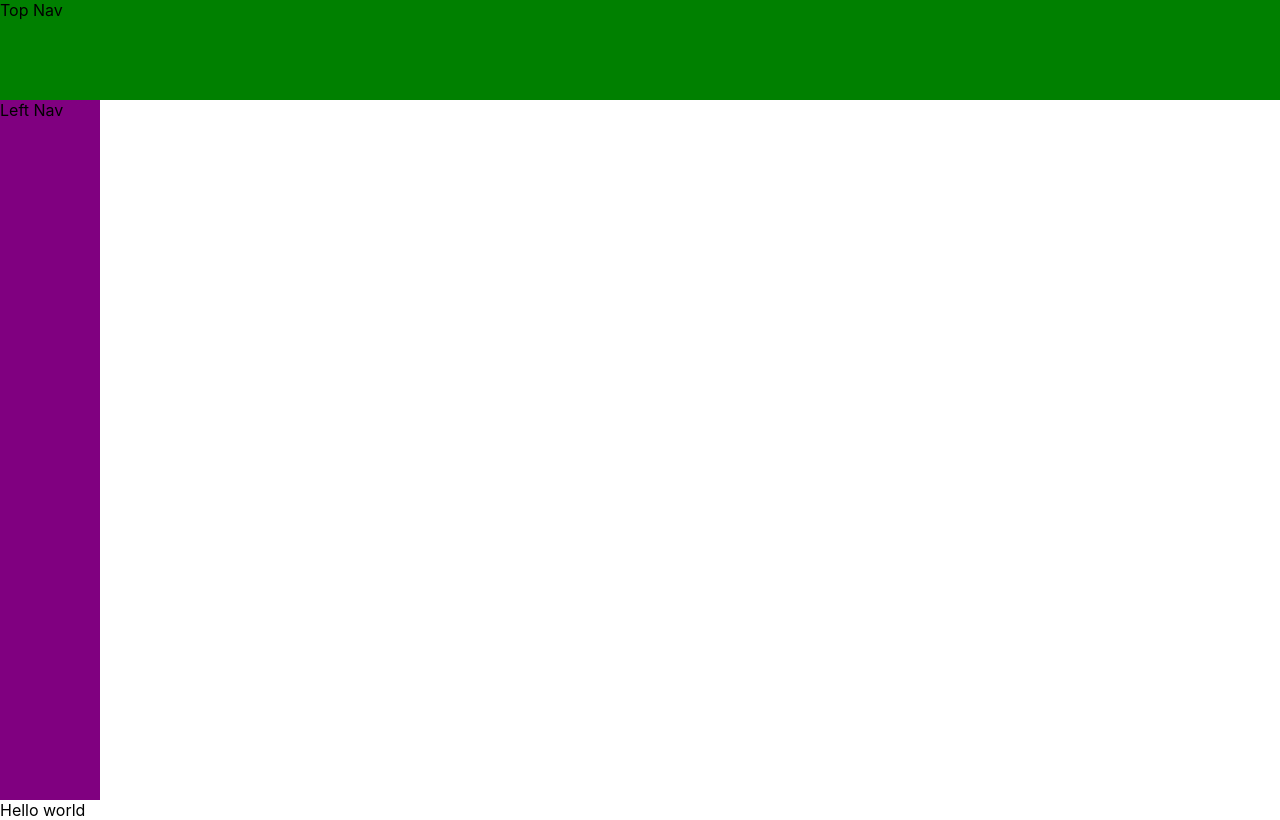
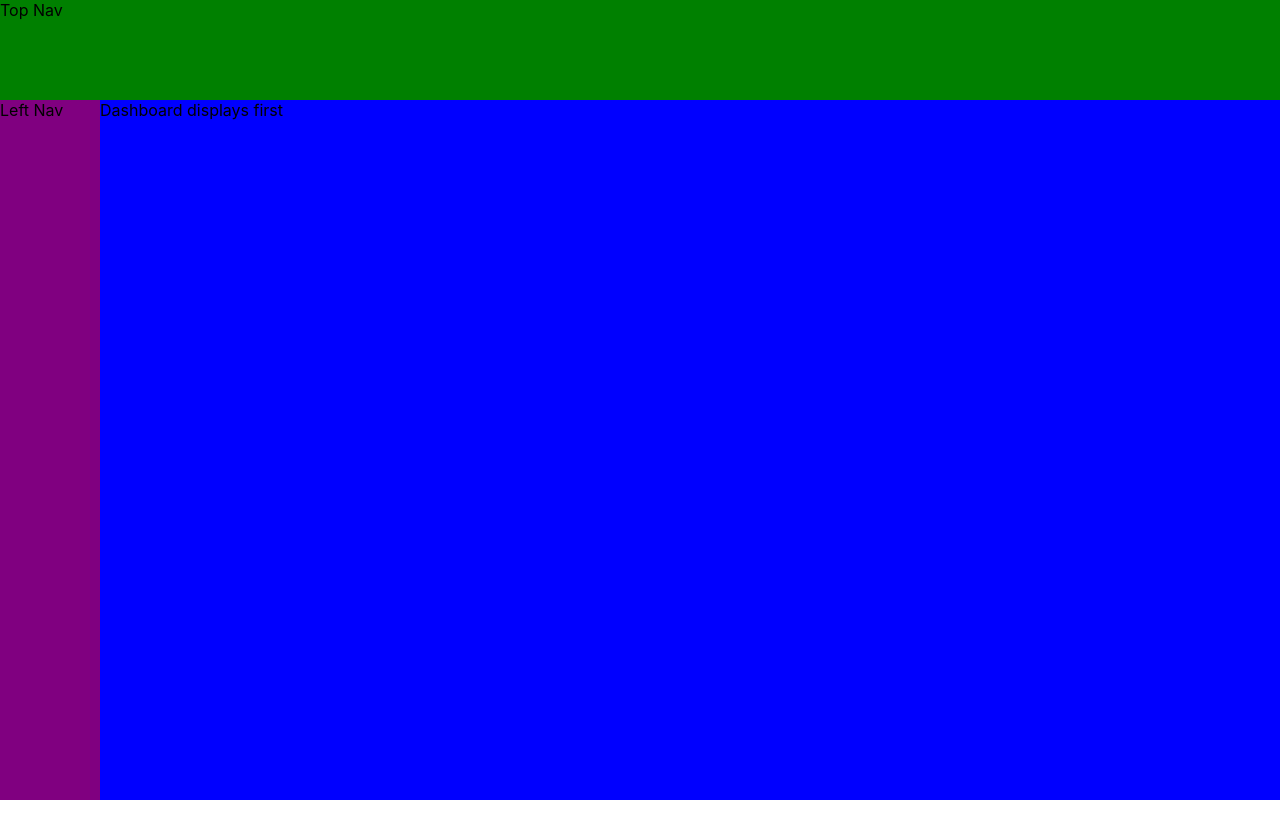
Before and after one commit to kristenkinnearohlmann/breeze-lakes-point-2, a Next.js app: page / in a window 1280 px wide. Built offline with nearby package versions, Linux system fonts and the light colour scheme.

Commit message:
Sorted out layout from page and children

```diff
--- a/components/appLayout.tsx
+++ b/components/appLayout.tsx
@@ -1,4 +1,4 @@
-import { Box } from "@chakra-ui/layout";
+import { Box, Flex } from "@chakra-ui/layout";
 import TopNav from "./topNav";
 import LeftNav from "./leftNav";
 
@@ -8,10 +8,14 @@ const AppLayout = ({ children }: { children: any }) => {
       <Box height="100px" width="100vw" bg="green">
         <TopNav></TopNav>
       </Box>
-      <Box height="calc(100vh - 100px)" width="100px" bg="purple">
-        <LeftNav></LeftNav>
-      </Box>
-      <Box>{children}</Box>
+      <Flex>
+        <Box height="calc(100vh - 100px)" width="100px" bg="purple">
+          <LeftNav></LeftNav>
+        </Box>
+        <Box height="calc(100vh - 100px)" width="calc(100vw - 100px)" bg="blue">
+          {children}
+        </Box>
+      </Flex>
     </Box>
   );
 };
--- /dev/null
+++ b/components/dashboard.tsx
@@ -0,0 +1,5 @@
+const Dashboard = () => {
+  return <div>Dashboard displays first</div>;
+};
+
+export default Dashboard;
--- a/pages/index.tsx
+++ b/pages/index.tsx
@@ -2,9 +2,10 @@ import type { NextPage } from "next";
 import Head from "next/head";
 import Image from "next/image";
 import styles from "../styles/Home.module.css";
+import Dashboard from "../components/dashboard";
 
 const Home: NextPage = () => {
-  return <div>Hello world</div>;
+  return <Dashboard></Dashboard>;
 };
 
 export default Home;
```
